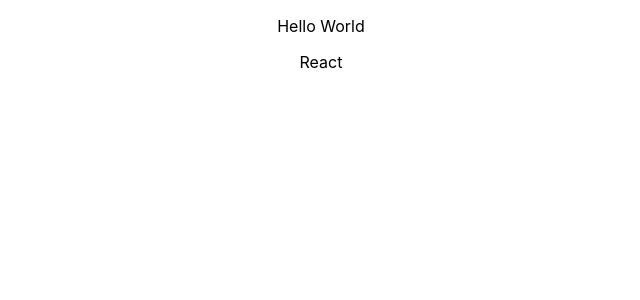
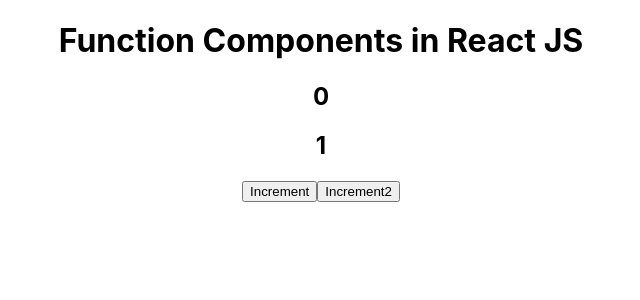
Before and after one commit to 02abhishekchoudhary/React, a React (Create React App) app: page / in a window 1280 px wide. Shown: the top 300 px of the page, without its empty margins (319-959 px from the left). Built offline with nearby package versions, Linux system fonts and the light colour scheme.

Commit message:
State in CBC & FBC

```diff
--- a/src/App.js
+++ b/src/App.js
@@ -1,10 +1,12 @@
 import './App.css';
+import ClassComp from './Components/ClassComp';
+import FunctionComp from './Components/FunctionComp';
 
 function App() {
   return (
     <div className="App">
-      <p>Hello World</p>
-      <p>React</p>
+      {/* <ClassComp/> */}
+      <FunctionComp/>
     </div>
   );
 }
--- /dev/null
+++ b/src/Components/ClassComp.js
@@ -0,0 +1,74 @@
+import React, { Component } from "react";
+
+export class ClassComp extends Component {
+  constructor() {
+    super();
+    this.state = {
+      // name: "Sam",
+      // age:20
+      count: 0,
+      count2: 1,
+    };
+  }
+
+  // onNameChange() {
+  //   this.setState({
+  //     name: "Tom",
+  //   })
+  // }
+
+  // onAgeChange() {
+  //   this.setState({
+  //     age:30
+  //   })
+  // }
+
+  onIncrement(count) {
+    this.setState({
+      count: this.state.count + count,
+    });
+  }
+
+  onDecrement() {
+    this.setState({
+      count: this.state.count - 1,
+    });
+  }
+
+  onReset() {
+    this.setState({
+      count: 0,
+    });
+  }
+
+  onIncrement2(count) {
+    this.setState({
+      count2: this.state.count2 + 1,
+    });
+  }
+
+  render() {
+    console.log("render", this.state);
+    return (
+      <div>
+        <h1>Class Base Component in Recat JS</h1>
+
+        {/* <h5>{this.state.name}</h5>
+        <h5>{this.state.age}</h5>
+        <button onClick={() => this.onNameChange()}>Change Name</button>
+        <button onClick={() => this.onAgeChange()}>Change Age</button> */}
+
+        <h3>{this.state.count}</h3>
+        <h3>{this.state.count2}</h3>
+        <button onClick={() => this.onIncrement(5)}>Increment</button>
+        <button onClick={() => this.onDecrement()}>Decrement</button>
+        <button onClick={() => this.onReset()}>Reset</button>
+        <div>
+          <button onClick={() => this.onIncrement2()}>Increment2</button>
+        </div>
+      </div>
+    );
+  }
+}
+
+export default ClassComp;
--- /dev/null
+++ b/src/Components/FunctionComp.js
@@ -0,0 +1,47 @@
+import React, { useState } from "react";
+
+const FunctionComp = () => {
+  const [counter, setCounter] = useState({
+    count1: 0,
+    count2:1
+  });
+
+
+  // const [counter2, setCounter2] = useState(1);
+
+  const onIncrement = () => {
+    setCounter({
+      ...counter,
+      count1: counter.count1 + 1
+    });
+  };
+
+  const onIncrement2 = () => {
+    setCounter({
+      ...counter,
+      count2: counter.count2 + 1
+    });
+  };
+
+  return (
+    <div>
+      {console.log(counter)}
+      <h1>Function Components in React JS</h1>
+      <h2>{counter.count1}</h2>
+      <h2>{counter.count2}</h2>
+      <div>
+        <button onClick={() => onIncrement()}>Increment</button>
+        <button onClick={() => onIncrement2()}>Increment2</button>
+      </div>
+    </div>
+  );
+};
+
+export default FunctionComp;
+
+// Ways of writing the functions in JS
+// function xyx() { }
+
+// const xyz = function () { }
+
+// const xyz = () => {}
```
